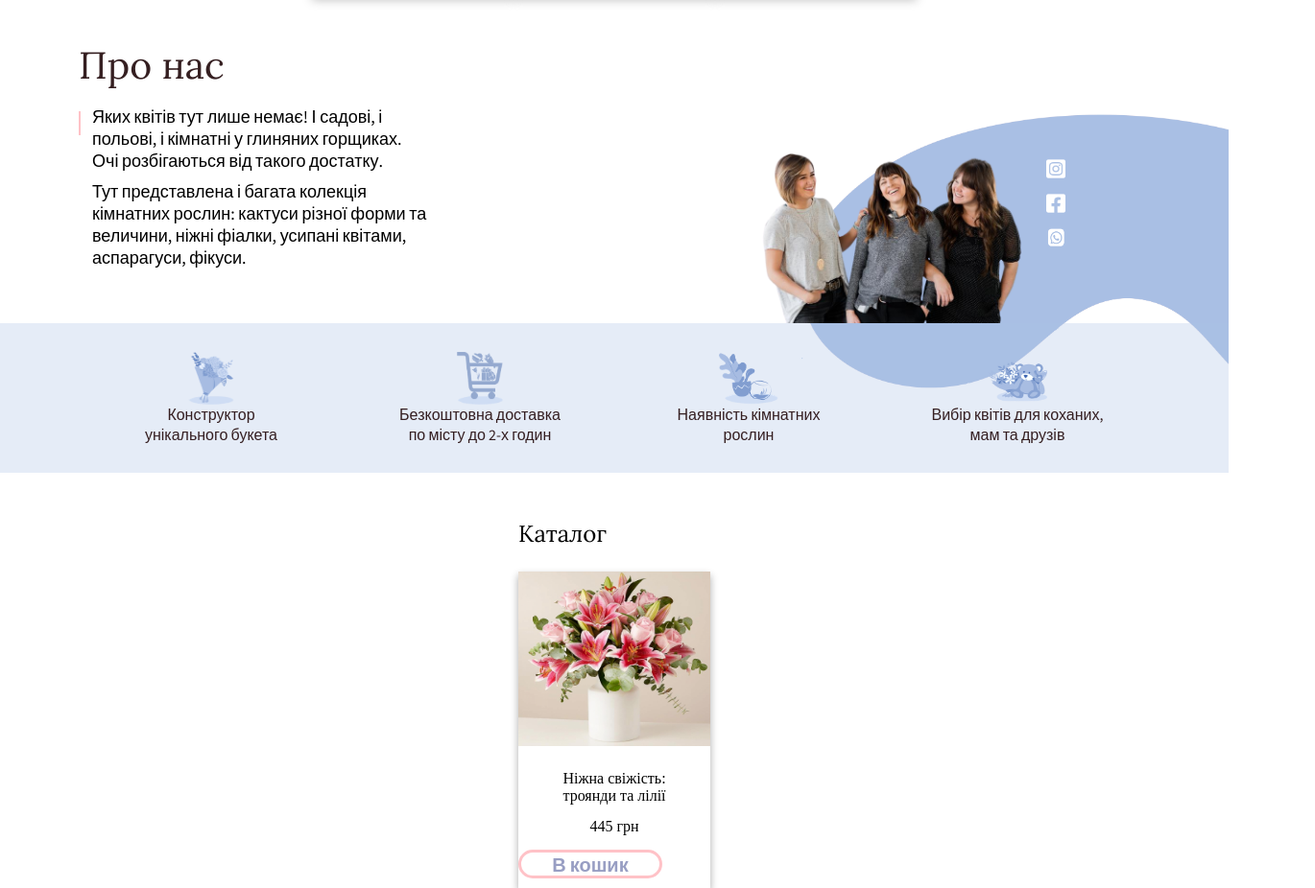
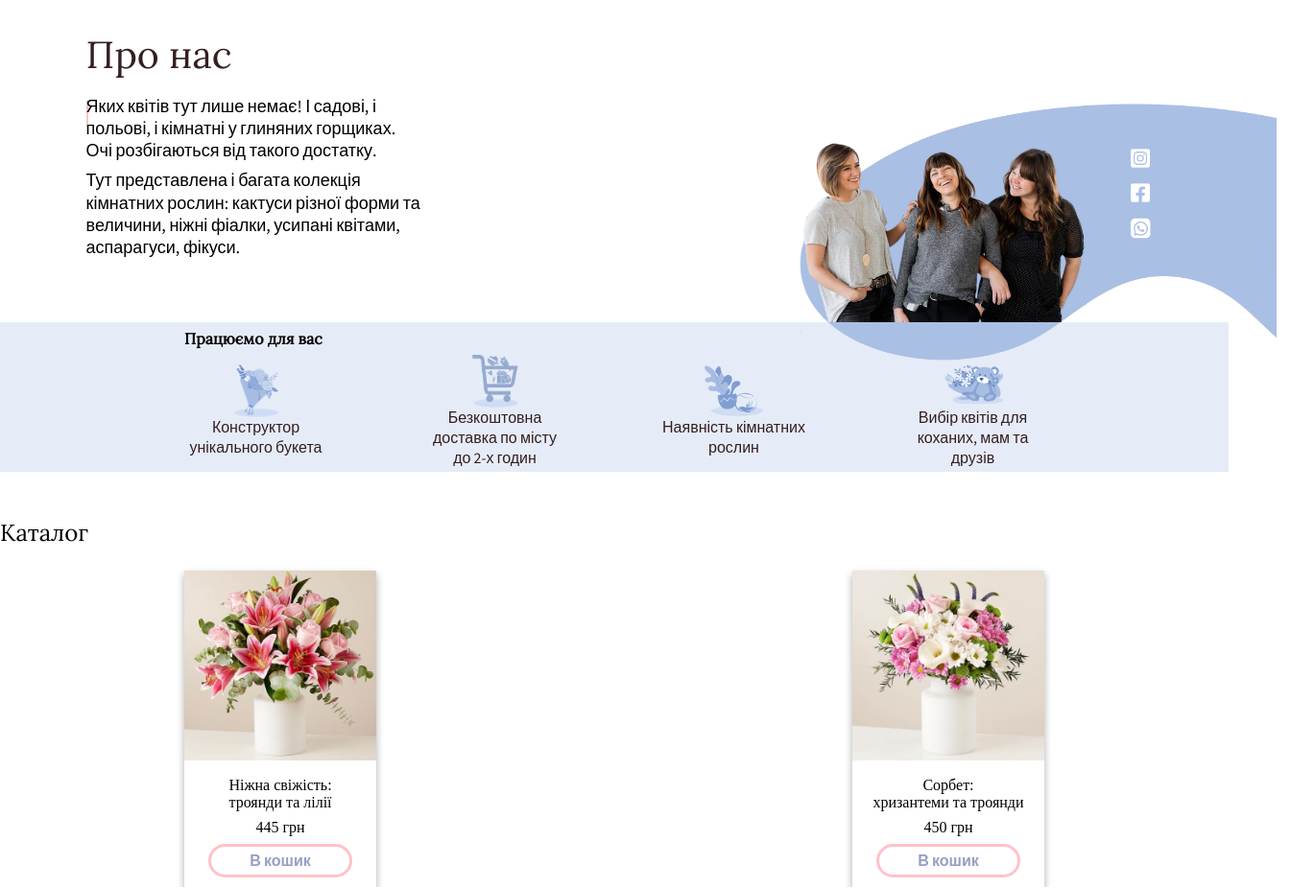
Before and after one commit to WeirdLight/Portfolio, a plain HTML site: page index.html in a window 1280 px wide. Shown: the part 862-1788 px from the top of the page at 96% size, 1370 px wide, since content can reach past the window. Drawn offline with nearby package versions, Linux system fonts and the light colour scheme.

Commit message:
змінено шаблон сторінки

```diff
--- a/index.html
+++ b/index.html
@@ -70,6 +70,7 @@
     </section>
     <section class="our-functions">
         <span class="container">
+            <h2>Працюємо для вас</h2>
             <span>
                 <img src="./images/section3/constructor.png" alt="constructor">
                 <p>Конструктор унікального букета</p>
@@ -89,12 +90,18 @@
         </span>
     </section>
     <section class="catalog">
+        <h2>Каталог</h2>
         <span class="content">
-            <h2>Каталог</h2>
             <span>
                 <img src="./images/section4-catalog/flower1.png" alt="soft-fresh">
                 <p>Ніжна свіжість:<br/>троянди та лілії</p>
                 <p>445 грн</p>
+                <button class="button1">В кошик</button>
+            </span>
+            <span>
+                <img src="./images/section4-catalog/flower2.png" alt="sorbet">
+                <p>Сорбет:<br/>хризантеми та троянди</p>
+                <p>450 грн</p>
                 <button class="button1">В кошик</button>
             </span>
         </span>
--- a/style.css
+++ b/style.css
@@ -20,6 +20,9 @@
     margin: 0;
     padding: 0;
     box-sizing: border-box;
+}
+body{
+    overflow-x: hidden;
 }
 .header{
     display: flex;
@@ -78,13 +81,15 @@
 .main-page{
     display: flex;
     justify-content:space-between;
-    margin-left: 85px;
+    margin-left: 7%;
+    width: 100%;
     margin-top: 140px;
-    margin-bottom: 80px;
+    margin-bottom: 200px;
 }
 
-.section1 > img{
+img[alt="web-background"]{
     position: absolute;
+    right: 0px;
 }
 
 .section1{
@@ -198,12 +203,13 @@ hr{
 
 .below-options{
     display: flex;
-    justify-content: space-between;
+    justify-content:space-between;
+    margin-left: 7%;
+    width: 100%;
 }
 
 .about-us .description{
     margin-top: 46px;
-    margin-left: 82px;
     display: block;
 }
 
@@ -221,30 +227,27 @@ hr{
     font-size: 18px;
     width: 350px;
     margin-bottom: 8px;
-    margin-left: 14px;
     position: relative;
     line-height: calc(18px*1.29);
 }
 
 .side-imgs{
     margin-top: 120px;
-    right: 480px;
     display: flex;
 }
 
 .side-imgs img[alt='abstract-figure']{
-    width: 35%;
-    height: 36%;
+    width: 500px;
+    height: 270px;
     color: var(--Color-purple-name-descr);
-    right: 0px;
     position: absolute;
 }
 
 .side-imgs img[alt='women']{
     margin-top: 40px;
-    width: 320px;
-    height: 180px;
-    margin-right: 0px;
+    width: 348px;
+    height: 190px;
+    right: 20px;
     position: relative;
 }
 
@@ -261,19 +264,32 @@ span.social-media > img{
     position: relative;
     margin-bottom: 14px;
 }
-
+span.social-media > img[src="./images/section2/viber.png"]{
+    width: 24px;
+    height: 25px;
+    margin-left: -2px;
+}
 .our-functions{
     height: 156px;
     background-color: var(--Color-purple-opacity);
     display: flex;
-    justify-content: center;
     position: relative;
     z-index: 1;
 }
 
+.our-functions h2{
+    font-size: 16px;
+    font-family: var(--ff-Lora);
+    display: block;
+    margin-top: 7px;
+    position: absolute;
+}
+
 .our-functions .container{
+    margin: 0 auto;
     display: flex;
     justify-content: space-between;
+    width: 70%;
 }
 
 .our-functions .container p{
@@ -291,6 +307,7 @@ span.social-media > img{
 }
 
 .container > span{
+    margin-top: 30px;
     width: 180px;
     display:grid;
     justify-items: center;
@@ -301,10 +318,10 @@ span.social-media > img{
     margin-right: 100px;
 }
 
-section.catalog{
+/* section.catalog .content{
     display: flex;
     justify-content: center;
-}
+} */
 
 section.catalog h2{
     margin-top: 48px;
@@ -325,13 +342,22 @@ section.catalog span > span{
     padding-bottom: 10px;
 }
 
+.content{
+    display: flex;
+    justify-content: space-between;
+    margin: 0 auto;
+    width: 70%;
+}
+
 section.catalog span > span > img{
     width: 100%;
-    height: 60%;
+    height: 65%;
     padding-bottom: 10px;
 }
 
 section.catalog button{
     width: 75%;
-    height: 30px;
+    margin: 0 auto;
+    height: 35px;
+    font-size: 16px;
 }
```
